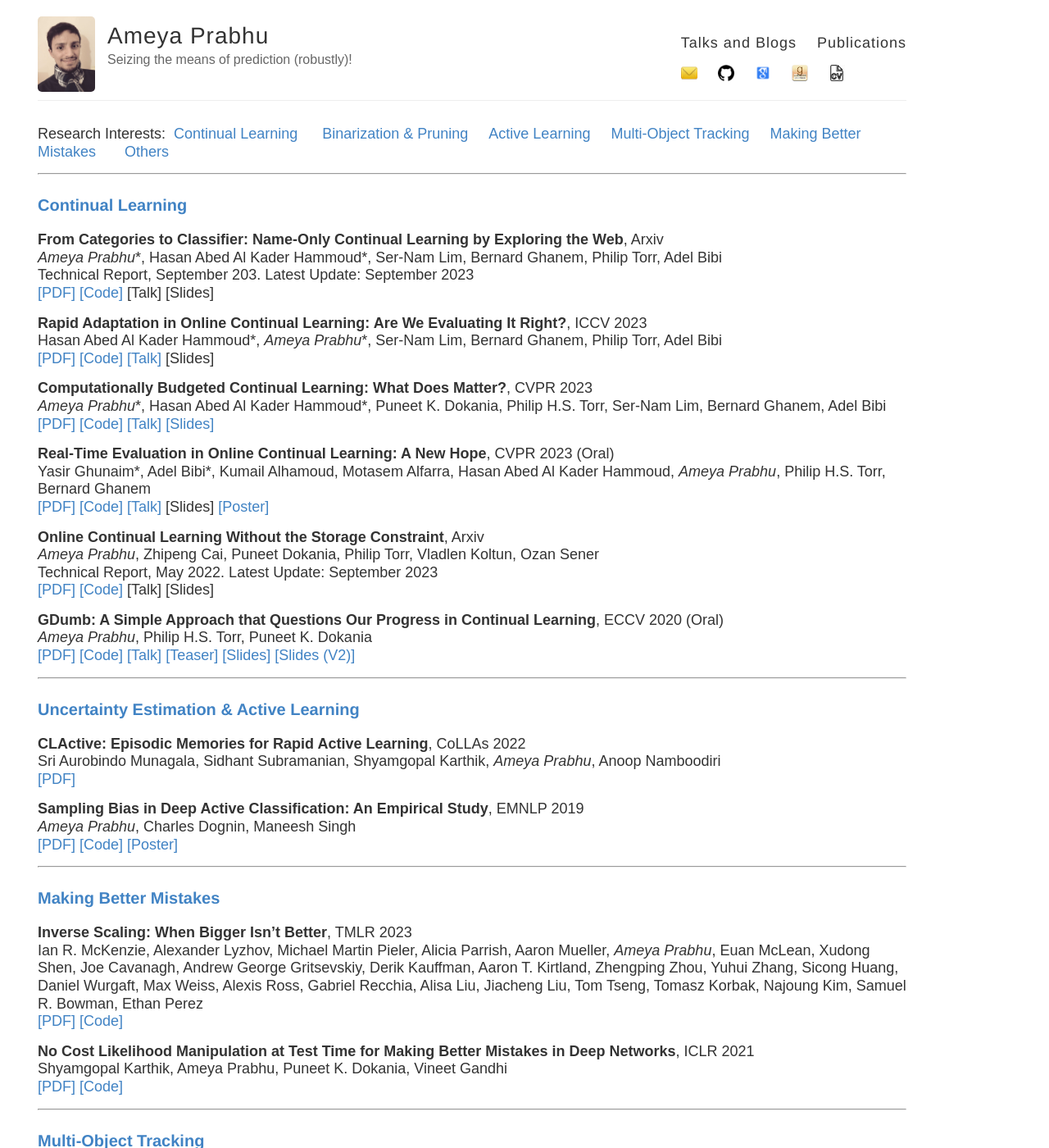
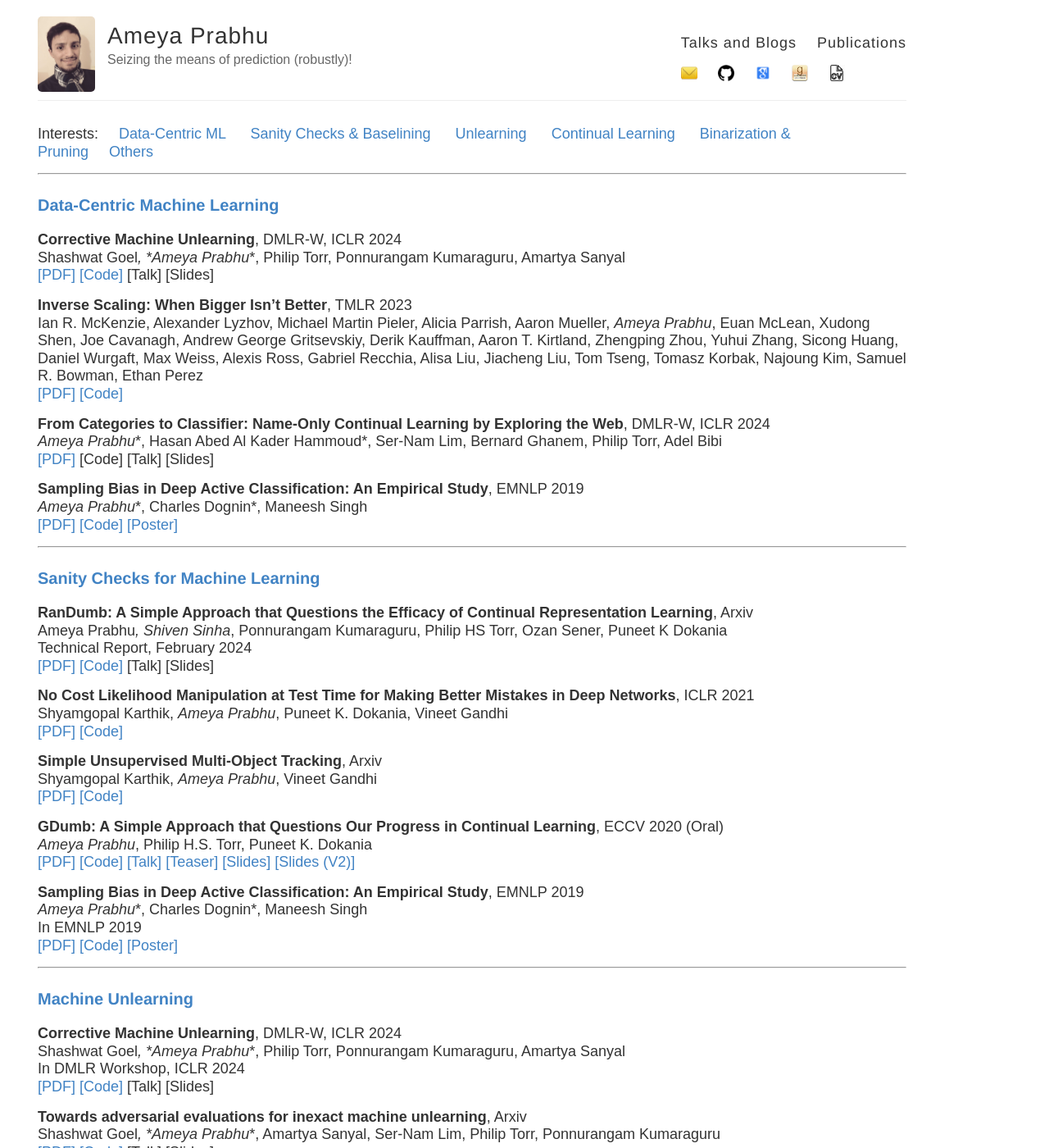
Before and after one commit to drimpossible/drimpossible.github.io, a Jekyll site: the page built from publications/index.md, in a window 1280 px wide and 1400 px high. Shown: the whole window at 82% size. Built offline with Jekyll 4.4.1, drawn with Linux system fonts in a browser that asks for light colours; some of the changed text lies outside the part shown.

Commit message:
Update index.md

```diff
--- a/publications/index.md
+++ b/publications/index.md
@@ -5,24 +5,56 @@
 permalink: "/publications"
 dsq_thread_id:
 ---
-Research Interests:  [Continual Learning](#lifelonglearning) &nbsp;&nbsp;&nbsp;&nbsp;&nbsp;[Binarization & Pruning](#netcompress)&nbsp;&nbsp;&nbsp;&nbsp;&nbsp;[Active Learning](#activelearning)&nbsp;&nbsp;&nbsp;&nbsp;&nbsp;[Multi-Object Tracking](#unsuplearn)&nbsp;&nbsp;&nbsp;&nbsp;&nbsp;[Making Better Mistakes](#bettermistakes)    &nbsp;&nbsp;&nbsp;&nbsp;&nbsp;[Others](#uncategorized)
+Interests: &nbsp;&nbsp;&nbsp; [Data-Centric ML](#datacentric) &nbsp;&nbsp;&nbsp;&nbsp;&nbsp;[Sanity Checks & Baselining](#sanitizingml)    &nbsp;&nbsp;&nbsp;&nbsp;&nbsp;[Unlearning](#unlearning)    &nbsp;&nbsp;&nbsp;&nbsp;&nbsp;[Continual Learning](#lifelonglearning)    &nbsp;&nbsp;&nbsp;&nbsp;&nbsp;[Binarization & Pruning](#netcompress)&nbsp;&nbsp;&nbsp;&nbsp;&nbsp;[Others](#uncategorized)
 
 ---
+### <a name="datacentric" id="datacentric"> Data-Centric Machine Learning
 
+**Corrective Machine Unlearning**, DMLR-W, ICLR 2024 <br/> Shashwat Goel*, *Ameya Prabhu*\*, Philip Torr, Ponnurangam Kumaraguru, Amartya Sanyal <br/> [\[PDF\]](https://arxiv.org/abs/2402.14015) [\[Code\]]() \[Talk\] \[Slides\]
+
+**Inverse Scaling: When Bigger Isn't Better**, TMLR 2023 <br/> Ian R. McKenzie, Alexander Lyzhov, Michael Martin Pieler, Alicia Parrish, Aaron Mueller, *Ameya Prabhu*, Euan McLean, Xudong Shen, Joe Cavanagh, Andrew George Gritsevskiy, Derik Kauffman, Aaron T. Kirtland, Zhengping Zhou, Yuhui Zhang, Sicong Huang, Daniel Wurgaft, Max Weiss, Alexis Ross, Gabriel Recchia, Alisa Liu, Jiacheng Liu, Tom Tseng, Tomasz Korbak, Najoung Kim, Samuel R. Bowman, Ethan Perez <br/> [\[PDF\]](https://openreview.net/forum?id=DwgRm72GQF) [\[Code\]](https://github.com/inverse-scaling/prize)
+
+**From Categories to Classifier: Name-Only Continual Learning by Exploring the Web**, DMLR-W, ICLR 2024 <br/>*Ameya Prabhu*\*, Hasan Abed Al Kader Hammoud*, Ser-Nam Lim, Bernard Ghanem,
+Philip Torr, Adel Bibi <br/> [\[PDF\]](https://arxiv.org/abs/2311.11293) \[Code\] \[Talk\] \[Slides\]
+
+**Sampling Bias in Deep Active Classification: An Empirical Study**, EMNLP 2019 <br/> *Ameya Prabhu*\*, Charles Dognin*, Maneesh Singh <br/> [\[PDF\]](https://github.com/drimpossible/drimpossible.github.io/blob/master/documents/active_sampling_bias.pdf) [\[Code\]](https://github.com/drimpossible/Sampling-Bias-Active-Learning) [\[Poster\]](https://github.com/drimpossible/drimpossible.github.io/blob/master/documents/active_sampling_bias_poster.pdf)
+
+---
+### <a name="sanitizingml" id="sanitizingml"> Sanity Checks for Machine Learning
+
+**RanDumb: A Simple Approach that Questions the Efficacy of Continual Representation Learning**, Arxiv <br/> Ameya Prabhu*, Shiven Sinha*, Ponnurangam Kumaraguru, Philip HS Torr, Ozan Sener, Puneet K Dokania <br/> Technical Report, February 2024 <br/> [\[PDF\]](https://arxiv.org/abs/2402.08823) [\[Code\]](https://github.com/drimpossible/C2C) \[Talk\] \[Slides\]
+
+**No Cost Likelihood Manipulation at Test Time for Making Better Mistakes in Deep Networks**, ICLR 2021 <br/> Shyamgopal Karthik, *Ameya Prabhu*, Puneet K. Dokania, Vineet Gandhi <br/> [\[PDF\]](https://openreview.net/forum?id=193sEnKY1ij) [\[Code\]](https://github.com/sgk98/CRM-Better-Mistakes)
+
+**Simple Unsupervised Multi-Object Tracking**, Arxiv <br/> Shyamgopal Karthik, *Ameya Prabhu*, Vineet Gandhi <br/> [\[PDF\]](https://github.com/drimpossible/drimpossible.github.io/blob/956e70127df5a42fdd3ccef91baa706aa9bc969d/documents/SimpleReID.pdf) [\[Code\]](https://github.com/sgk98/SimpleMOT)
+
+**GDumb: A Simple Approach that Questions Our Progress in Continual Learning**, ECCV 2020 (Oral) <br/>*Ameya Prabhu*, Philip H.S. Torr, Puneet K. Dokania <br/> [\[PDF\]](https://www.robots.ox.ac.uk/~tvg/publications/2020/gdumb.pdf) [\[Code\]](https://github.com/drimpossible/GDumb) [\[Talk\]](https://www.youtube.com/watch?v=iHCy_9guZMI) [\[Teaser\]](https://www.youtube.com/watch?v=F37GNpRLUrM) [\[Slides\]](https://github.com/drimpossible/drimpossible.github.io/blob/master/documents/gdumb_slides.pdf) [\[Slides (V2)\]](https://github.com/drimpossible/drimpossible.github.io/blob/master/documents/gdumb_slides_improved.pdf)
+
+**Sampling Bias in Deep Active Classification: An Empirical Study**, EMNLP 2019 <br/> *Ameya Prabhu*\*, Charles Dognin*, Maneesh Singh <br/> In EMNLP 2019 <br/> [\[PDF\]](https://github.com/drimpossible/drimpossible.github.io/blob/master/documents/active_sampling_bias.pdf) [\[Code\]](https://github.com/drimpossible/Sampling-Bias-Active-Learning) [\[Poster\]](https://github.com/drimpossible/drimpossible.github.io/blob/master/documents/active_sampling_bias_poster.pdf)
+
+---
+### <a name="unlearning" id="unlearning"> Machine Unlearning
+
+**Corrective Machine Unlearning**, DMLR-W, ICLR 2024 <br/> Shashwat Goel*, *Ameya Prabhu*\*, Philip Torr, Ponnurangam Kumaraguru, Amartya Sanyal <br/> In DMLR Workshop, ICLR 2024 <br/> [\[PDF\]]() [\[Code\]]() \[Talk\] \[Slides\]
+
+**Towards adversarial evaluations for inexact machine unlearning**, Arxiv <br/> Shashwat Goel*, *Ameya Prabhu*\*, Amartya Sanyal, Ser-Nam Lim, Philip Torr, Ponnurangam Kumaraguru <br/> [\[PDF\]](https://github.com/drimpossible/drimpossible.github.io/blob/a4f19ca2e0b95719f647bdf600f24b8bb6be3ab8/documents/Category2Classifier.pdf) [\[Code\]](https://github.com/drimpossible/C2C) \[Talk\] \[Slides\]
+
+---
 ### <a name="lifelonglearning" id="lifelonglearning"> Continual Learning
 
-**From Categories to Classifier: Name-Only Continual Learning by Exploring the Web**, Arxiv <br/>*Ameya Prabhu*\*, Hasan Abed Al Kader Hammoud\*, Ser-Nam Lim, Bernard Ghanem,
-Philip Torr, Adel Bibi <br/> Technical Report, September 203. Latest Update: September 2023 <br/> [\[PDF\]](https://github.com/drimpossible/drimpossible.github.io/blob/a4f19ca2e0b95719f647bdf600f24b8bb6be3ab8/documents/Category2Classifier.pdf) [\[Code\]](https://github.com/drimpossible/C2C) \[Talk\] \[Slides\]
+**RanDumb: A Simple Approach that Questions the Efficacy of Continual Representation Learning**, Arxiv <br/> *Ameya Prabhu*\*, Shiven Sinha*, Ponnurangam Kumaraguru, Philip HS Torr, Ozan Sener, Puneet K Dokania <br/> [\[PDF\]](https://github.com/drimpossible/drimpossible.github.io/blob/a4f19ca2e0b95719f647bdf600f24b8bb6be3ab8/documents/Category2Classifier.pdf) [\[Code\]](https://github.com/drimpossible/C2C) \[Talk\] \[Slides\]
 
-**Rapid Adaptation in Online Continual Learning: Are We Evaluating It Right?**, ICCV 2023<br/>Hasan Abed Al Kader Hammoud\*, *Ameya Prabhu*\*, Ser-Nam Lim, Bernard Ghanem,
+**From Categories to Classifier: Name-Only Continual Learning by Exploring the Web**, DMLR-W, ICLR 2024 <br/>*Ameya Prabhu*\*, Hasan Abed Al Kader Hammoud\*, Ser-Nam Lim, Bernard Ghanem,
+Philip Torr, Adel Bibi <br/> [\[PDF\]](https://github.com/drimpossible/drimpossible.github.io/blob/a4f19ca2e0b95719f647bdf600f24b8bb6be3ab8/documents/Category2Classifier.pdf) [\[Code\]](https://github.com/drimpossible/C2C) \[Talk\] \[Slides\]
+
+**Rapid Adaptation in Online Continual Learning: Are We Evaluating It Right?**, ICCV 2023 <br/>Hasan Abed Al Kader Hammoud\*, *Ameya Prabhu*\*, Ser-Nam Lim, Bernard Ghanem,
 Philip Torr, Adel Bibi<br/> [\[PDF\]](https://github.com/drimpossible/drimpossible.github.io/blob/41f547b991fc99d1f733df8ab8528aa552b74a1f/documents/EvalOCL.pdf) [\[Code\]](https://github.com/drimpossible/EvalOCL) [\[Talk\]](https://www.youtube.com/watch?v=H8Cyh-7xltg) \[Slides\]
 
-**Computationally Budgeted Continual Learning: What Does Matter?**, CVPR 2023<br/>*Ameya Prabhu*\*, Hasan Abed Al Kader Hammoud\*, Puneet K. Dokania, Philip H.S. Torr, Ser-Nam Lim, Bernard Ghanem,
- Adel Bibi<br/> [\[PDF\]](https://github.com/drimpossible/drimpossible.github.io/blob/41f547b991fc99d1f733df8ab8528aa552b74a1f/documents/BudgetCL.pdf) [\[Code\]](https://github.com/drimpossible/BudgetCL) [\[Talk\]](https://www.youtube.com/watch?v=V-mxeWZjCUo) [\[Slides\]]()
+**Computationally Budgeted Continual Learning: What Does Matter?**, CVPR 2023 <br/>*Ameya Prabhu*\*, Hasan Abed Al Kader Hammoud\*, Puneet K. Dokania, Philip H.S. Torr, Ser-Nam Lim, Bernard Ghanem, Adel Bibi<br/> [\[PDF\]](https://github.com/drimpossible/drimpossible.github.io/blob/41f547b991fc99d1f733df8ab8528aa552b74a1f/documents/BudgetCL.pdf) [\[Code\]](https://github.com/drimpossible/BudgetCL) [\[Talk\]](https://www.youtube.com/watch?v=V-mxeWZjCUo) [\[Slides\]]()
 
 **Real-Time Evaluation in Online Continual Learning: A New Hope**, CVPR 2023 (Oral) <br/>Yasir Ghunaim\*, Adel Bibi\*, Kumail Alhamoud, Motasem Alfarra, Hasan Abed Al Kader Hammoud, *Ameya Prabhu*, Philip H.S. Torr, Bernard Ghanem<br/> [\[PDF\]](https://github.com/drimpossible/drimpossible.github.io/blob/41f547b991fc99d1f733df8ab8528aa552b74a1f/documents/RealOCL.pdf) [\[Code\]](https://github.com/Yasir-Ghunaim/RealtimeOCL) [\[Talk\]](https://www.youtube.com/watch?v=3nmRtFkF5fw&ab_channel=IVULKAUST) \[Slides\] [\[Poster\]](https://drive.google.com/file/d/1s-QxuqaPgL_eMwfv4hf9DkjKYWL4sOjv/view?usp=share_link)
 
-**Online Continual Learning Without the Storage Constraint**, Arxiv <br/>*Ameya Prabhu*, Zhipeng Cai, Puneet Dokania, Philip Torr, Vladlen Koltun, Ozan Sener<br/> Technical Report, May 2022. Latest Update: September 2023 <br/> [\[PDF\]](https://github.com/drimpossible/drimpossible.github.io/blob/41f547b991fc99d1f733df8ab8528aa552b74a1f/documents/ACM.pdf) [\[Code\]](https://github.com/drimpossible/ACM) \[Talk\] \[Slides\]
+**Online Continual Learning Without the Storage Constraint**, Arxiv <br/>*Ameya Prabhu*, Zhipeng Cai, Puneet Dokania, Philip Torr, Vladlen Koltun, Ozan Sener <br/> [\[PDF\]](https://github.com/drimpossible/drimpossible.github.io/blob/41f547b991fc99d1f733df8ab8528aa552b74a1f/documents/ACM.pdf) [\[Code\]](https://github.com/drimpossible/ACM) \[Talk\] \[Slides\]
 
 **GDumb: A Simple Approach that Questions Our Progress in Continual Learning**, ECCV 2020 (Oral) <br/>*Ameya Prabhu*, Philip H.S. Torr, Puneet K. Dokania<br/>  [\[PDF\]](https://www.robots.ox.ac.uk/~tvg/publications/2020/gdumb.pdf) [\[Code\]](https://github.com/drimpossible/GDumb) [\[Talk\]](https://www.youtube.com/watch?v=iHCy_9guZMI) [\[Teaser\]](https://www.youtube.com/watch?v=F37GNpRLUrM) [\[Slides\]](https://github.com/drimpossible/drimpossible.github.io/blob/master/documents/gdumb_slides.pdf) [\[Slides (V2)\]](https://github.com/drimpossible/drimpossible.github.io/blob/master/documents/gdumb_slides_improved.pdf)
 
```
Also changed, not shown: other parts of publications/index.md (+10 -10 lines).
